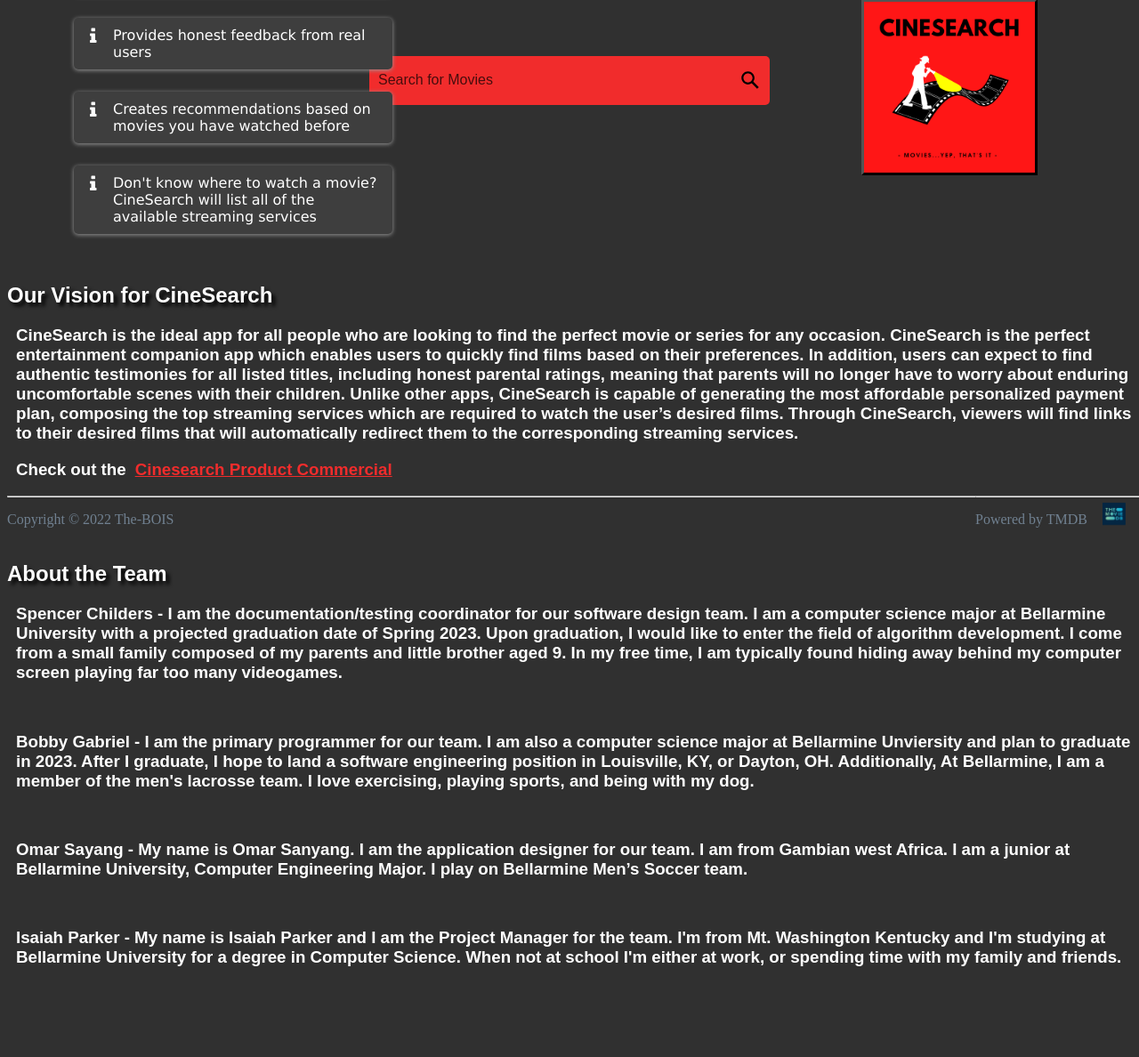
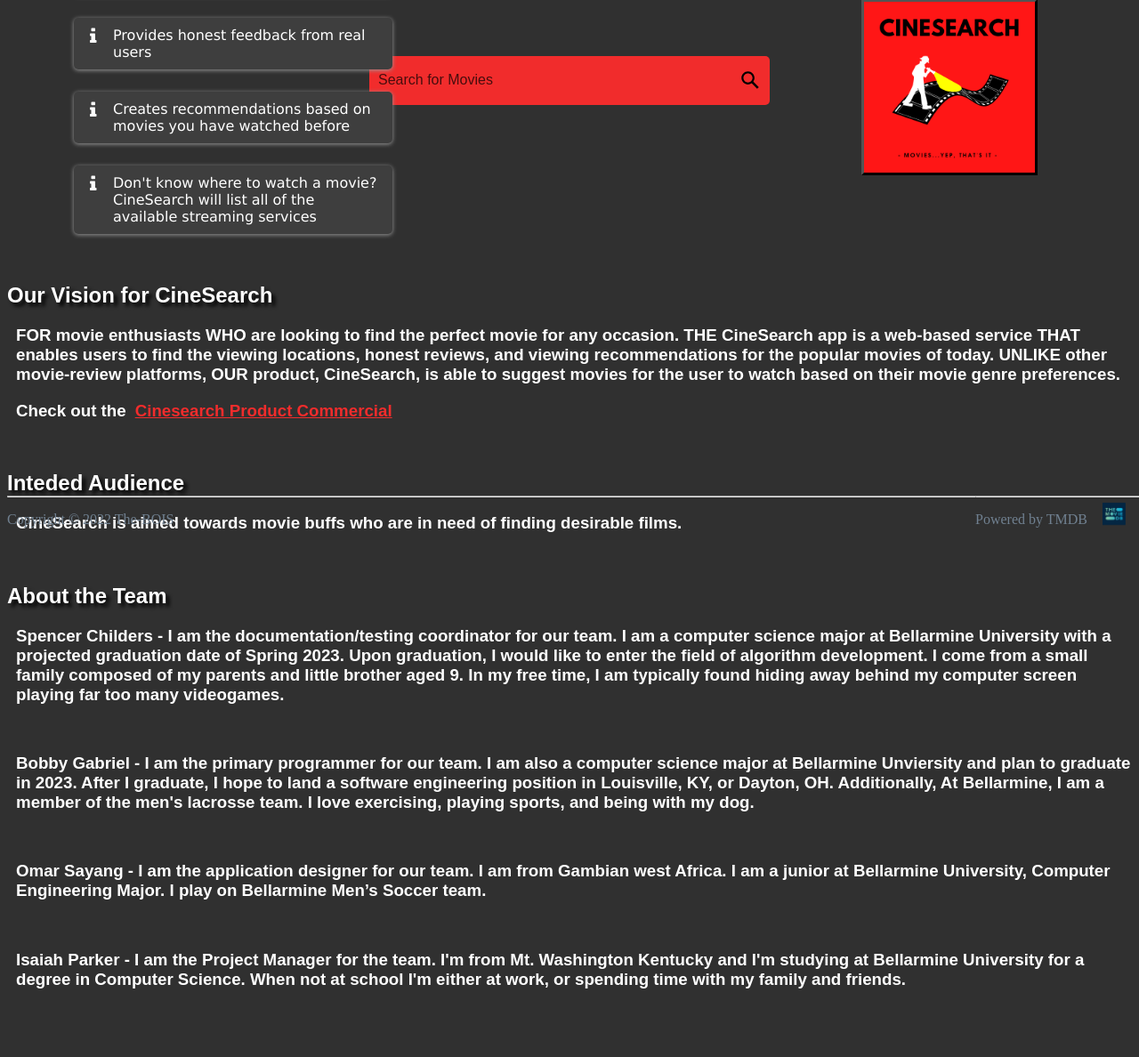
Before and after one commit to iparker2800/The-BOIS, a Node server app: page / in a window 1280 px wide. Shown: the part 211-1399 px from the top of the page at 89% size. Before the commit the page ends 1297 px from the top, so only its background shows below. Run offline with Node 20, Linux system fonts and the light colour scheme; some libraries are stand-ins or nearby versions.

Commit message:
added intended audience

```diff
--- a/views/homepage.pug
+++ b/views/homepage.pug
@@ -25,17 +25,18 @@
 
         div(class="about")
             h2 Our Vision for CineSearch
-                h3(id="VisionStatement") CineSearch is the ideal app for all people who are looking to find the perfect movie or series for any occasion. CineSearch is the perfect entertainment companion app which enables users to quickly find films based on their preferences. In addition, users can expect to find authentic testimonies for all listed titles, including honest parental ratings, meaning that parents will no longer have to worry about enduring uncomfortable scenes with their children. Unlike other apps, CineSearch is capable of generating the most affordable personalized payment plan, composing the top streaming services which are required to watch the user’s desired films. Through CineSearch, viewers will find links to their desired films that will automatically redirect them to the corresponding streaming services.
+                h3(id="VisionStatement") FOR movie enthusiasts WHO are looking to find the perfect movie for any occasion. THE CineSearch app is a web-based service THAT enables users to find the viewing locations, honest reviews, and viewing recommendations for the popular movies of today. UNLIKE other movie-review platforms, OUR product, CineSearch, is able to suggest movies for the user to watch based on their movie genre preferences.
                 h3(id="VisionStatement") Check out the
                     a(id="Commercial", href="https://video.bellarmine.edu/media/CineSearch+Commercial/1_xkyd0sct") Cinesearch Product Commercial
             br
-            br
+            h2 Inteded Audience
+                h3(id="VisionStatement") CineSearch is aimed towards movie buffs who are in need of finding desirable films.
             br
             h2 About the Team
-                h3(id="VisionStatement") Spencer Childers -  I am the documentation/testing coordinator for our software design team. I am a computer science major at Bellarmine University with a projected graduation date of Spring 2023. Upon graduation, I would like to enter the field of algorithm development. I come from a small family composed of my parents and little brother aged 9. In my free time, I am typically found hiding away behind my computer screen playing far too many videogames.
+                h3(id="VisionStatement") Spencer Childers -  I am the documentation/testing coordinator for our team. I am a computer science major at Bellarmine University with a projected graduation date of Spring 2023. Upon graduation, I would like to enter the field of algorithm development. I come from a small family composed of my parents and little brother aged 9. In my free time, I am typically found hiding away behind my computer screen playing far too many videogames.
                 br
                 h3(id="VisionStatement") Bobby Gabriel - I am the primary programmer for our team. I am also a computer science major at Bellarmine Unviersity and plan to graduate in 2023. After I graduate, I hope to land a software engineering position in Louisville, KY, or Dayton, OH. Additionally, At Bellarmine, I am a member of the men's lacrosse team. I love exercising, playing sports, and being with my dog.
                 br
-                h3(id="VisionStatement") Omar Sayang - My name is Omar Sanyang. I am the application designer for our team. I am from Gambian west Africa. I am a junior at Bellarmine University, Computer Engineering Major. I play on Bellarmine Men’s Soccer team.
+                h3(id="VisionStatement") Omar Sayang - I am the application designer for our team. I am from Gambian west Africa. I am a junior at Bellarmine University, Computer Engineering Major. I play on Bellarmine Men’s Soccer team.
                 br
-                h3(id="VisionStatement") Isaiah Parker - My name is Isaiah Parker and I am the Project Manager for the team. I'm from Mt. Washington Kentucky and I'm studying at Bellarmine University for a degree in Computer Science. When not at school I'm either at work, or spending time with my family and friends.
+                h3(id="VisionStatement") Isaiah Parker - I am the Project Manager for the team. I'm from Mt. Washington Kentucky and I'm studying at Bellarmine University for a degree in Computer Science. When not at school I'm either at work, or spending time with my family and friends.
```
